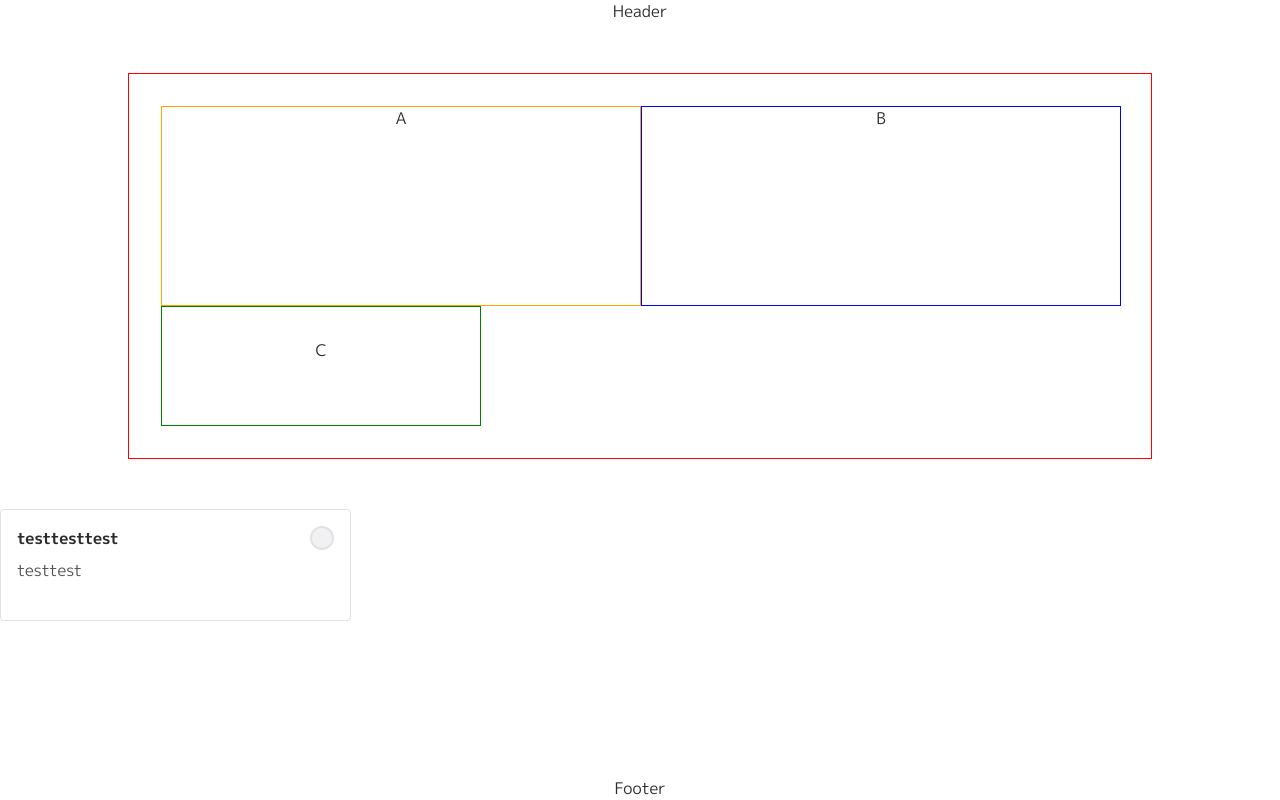
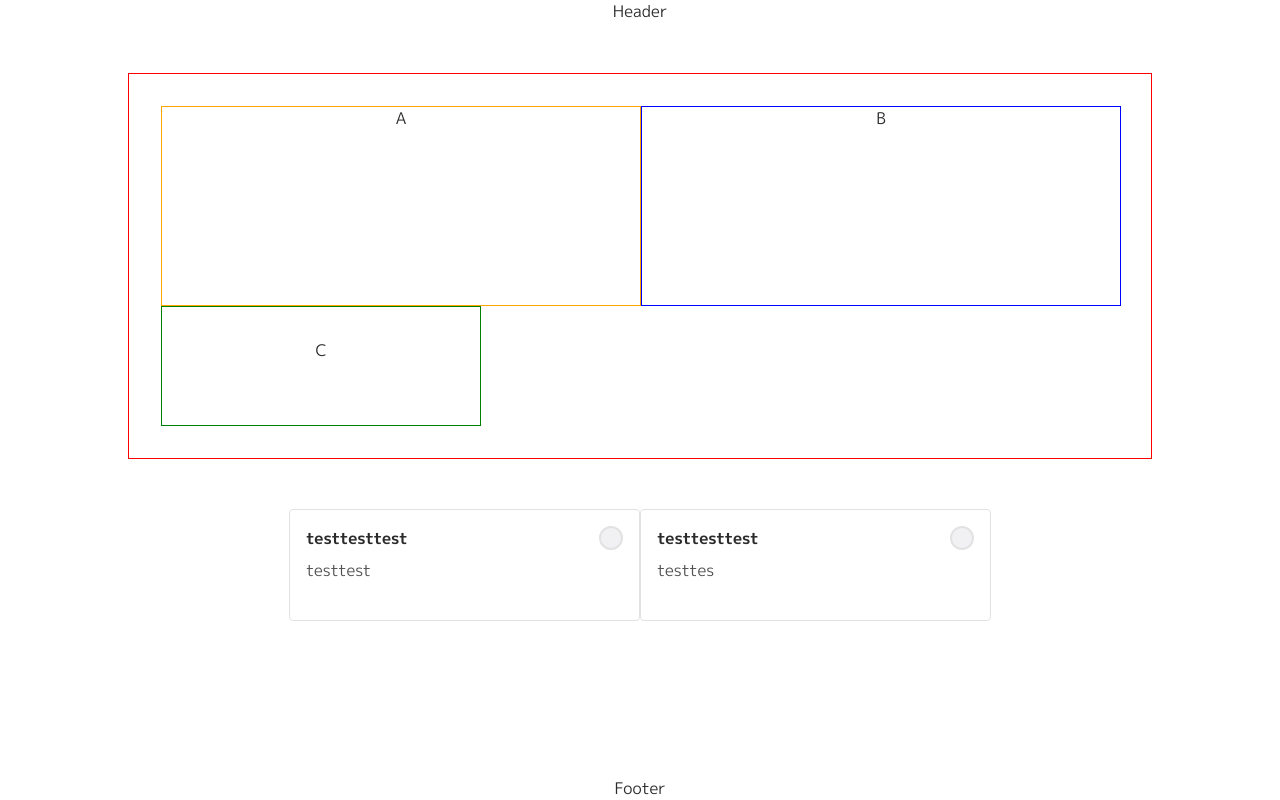
Before and after one commit to traPtitech/booQ-v3-UI, a Vue app: page /register in a window 1280 px wide. Built offline with nearby package versions, Linux system fonts and the light colour scheme.

Commit message:
ロジックの実装

```diff
--- a/src/pages/registerView.vue
+++ b/src/pages/registerView.vue
@@ -6,7 +6,8 @@
       <div :class="$style.itemC">C</div>
     </div>
   </div>
-  <radio-card title="testtesttest" content="testtest" />
+  <radio-card title="testtesttest" content="testtest" input-id="1" name="ok" />
+  <radio-card title="testtesttest" content="testtes" input-id="2" name="ok" />
 </template>
 
 <script setup lang="ts">
--- a/src/shared/components/RadioCard.vue
+++ b/src/shared/components/RadioCard.vue
@@ -1,16 +1,16 @@
 <template>
-  <div
+  <label
     :class="$style.container"
     :style="`width: ${props.width}; height: ${props.height}`"
   >
     <div :class="$style.title_wrapper">
       <div :class="$style.title">{{ props.title }}</div>
-      <radio-button input-id="1" name="ok" value="a" />
+      <radio-button :input-id="props.inputId" :name="props.name" value="a" />
     </div>
     <div :class="$style.content">
       {{ props.content }}
     </div>
-  </div>
+  </label>
 </template>
 
 <script lang="ts" setup>
@@ -20,6 +20,8 @@ const props = withDefaults(
   defineProps<{
     title: string;
     content: string;
+    inputId: string;
+    name: string;
     width?: string;
     height?: string;
   }>(),
@@ -28,16 +30,16 @@ const props = withDefaults(
     height: '112px',
   },
 );
-
-props.width;
 </script>
 
 <style lang="scss" module>
 .container {
+  display: inline-block;
   padding: 16px;
   font-size: 16px;
   border: 1px solid $color-secondary;
   border-radius: 4px;
+  cursor: pointer;
 }
 
 .title_wrapper {
```
